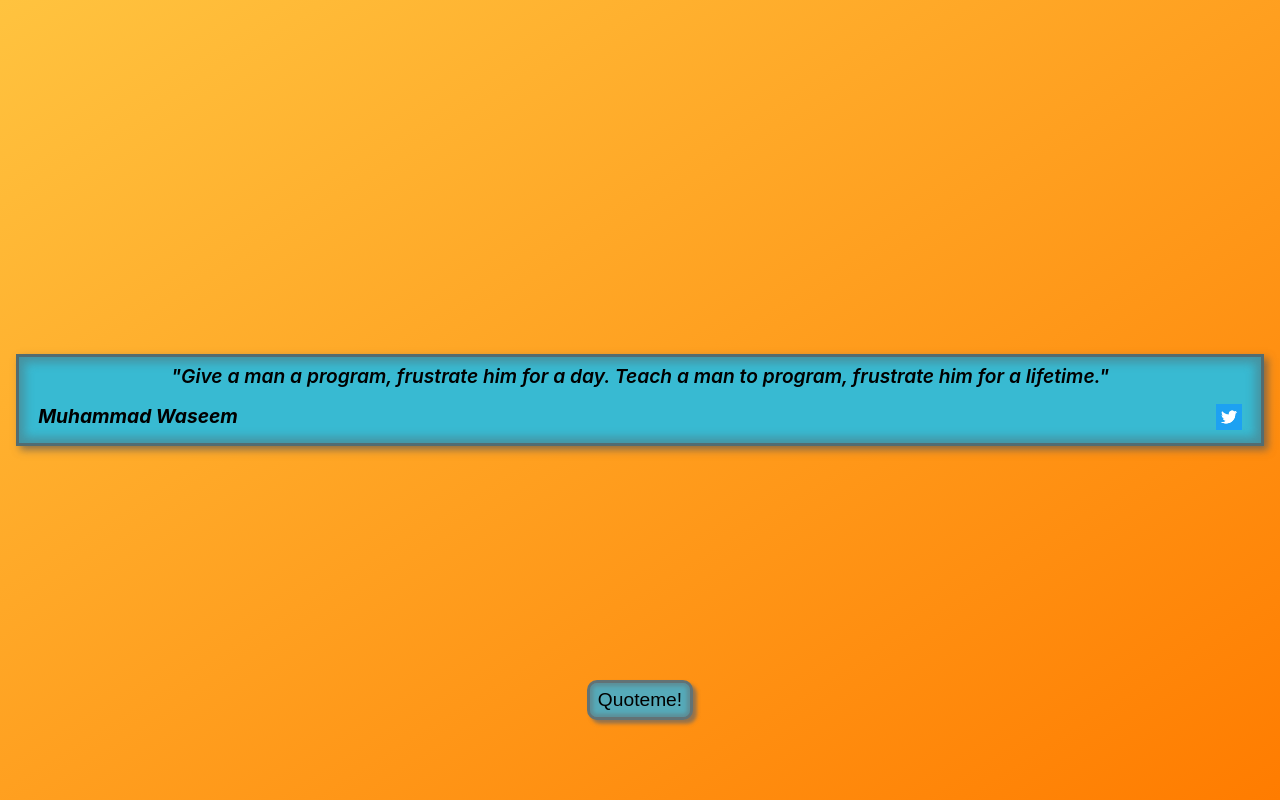
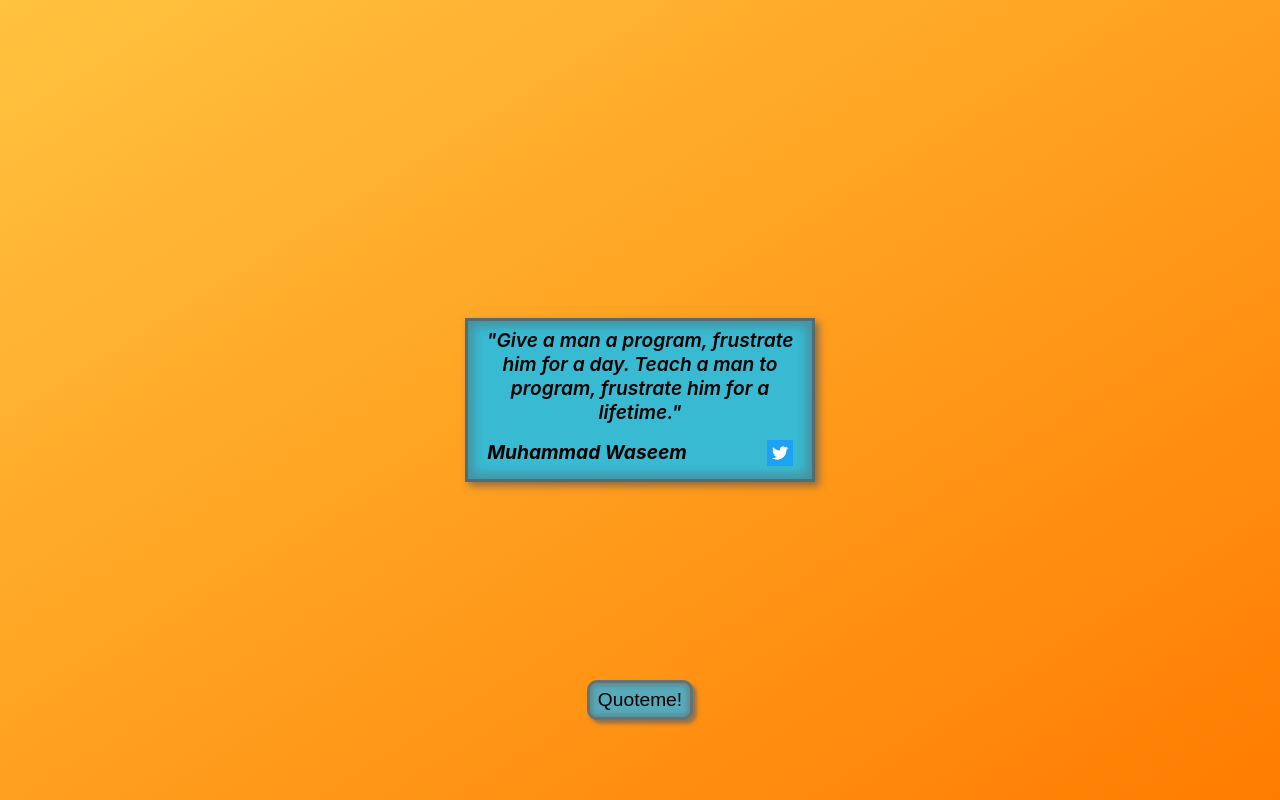
Before and after one commit to SamiJohannes/my-app, a React (Create React App) app: page / in a window 1280 px wide. Built offline with nearby package versions, Linux system fonts and the light colour scheme.

Commit message:
Didn't end up doing any queries added max width for the card and centered it

```diff
--- a/src/Card.css
+++ b/src/Card.css
@@ -2,6 +2,8 @@ p#text {
   background-color: var(--card-color);
   display: flex;
   flex-direction: column;
+  align-self: center;
+  max-width: 350px;
   margin: 0;
   padding: .4em .5em;
   text-align: center;
```
